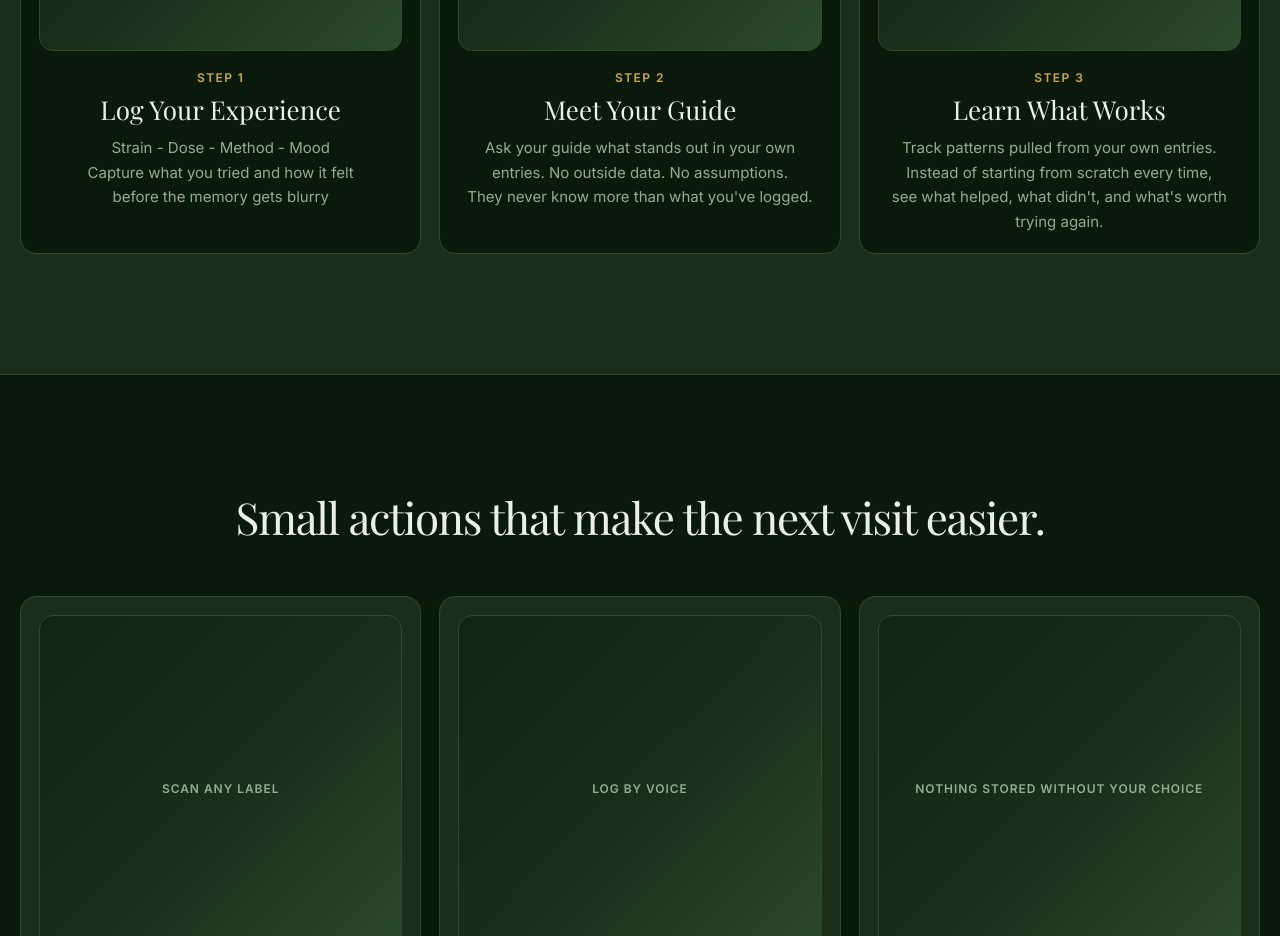
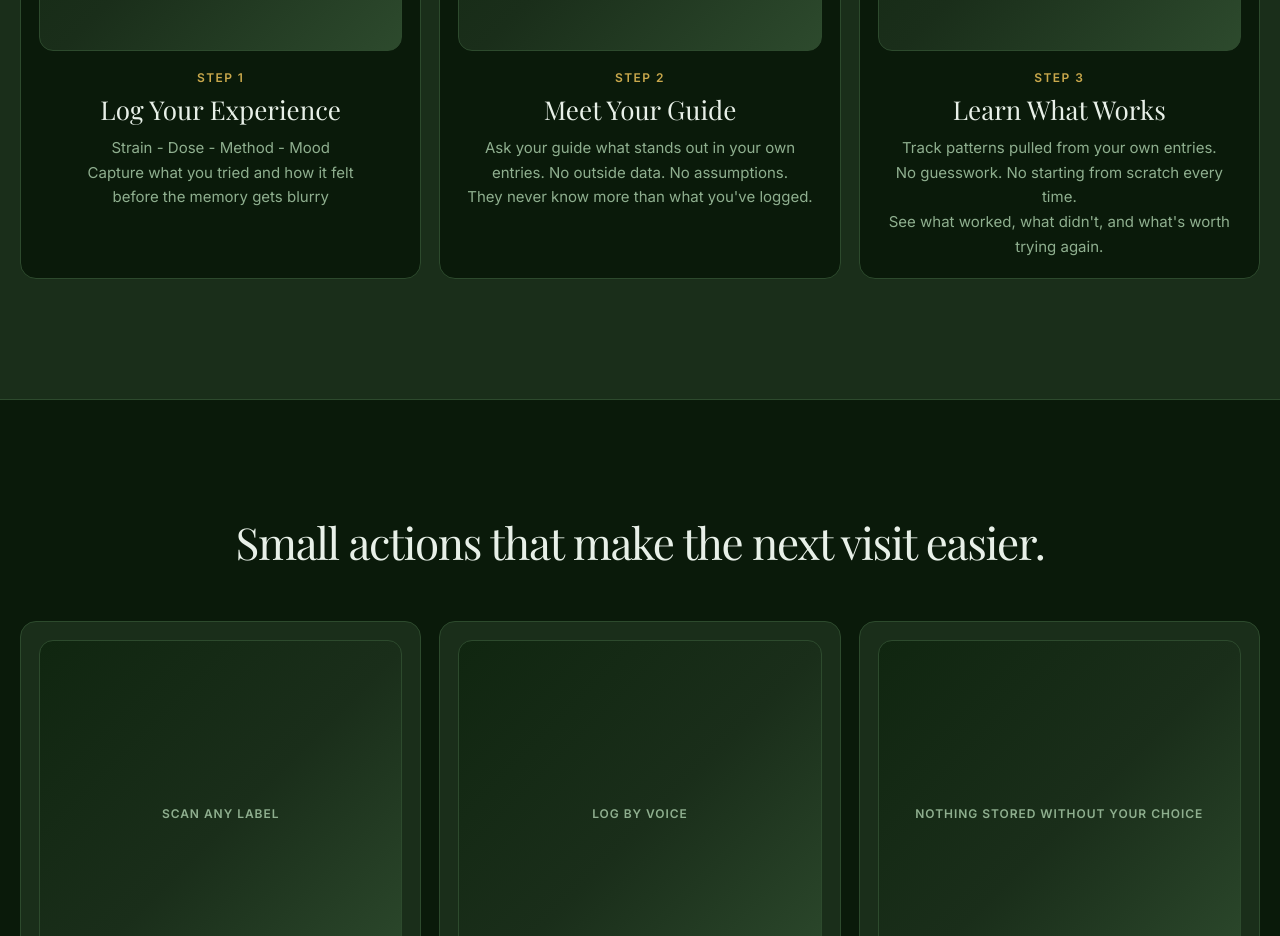
Before and after one commit to casevoiceai/my420journal-app, a React (Vite) app: page / in a window 1280 px wide. Shown: the part 1560-2496 px from the top of the page. Built offline with nearby package versions, Linux system fonts and the light colour scheme.

Commit message:
Update Step 3 flavor text

```diff
--- a/src/marketing/MarketingProcess.jsx
+++ b/src/marketing/MarketingProcess.jsx
@@ -26,8 +26,8 @@ const processSteps = [
     title: 'Learn What Works',
     body: <>
       Track patterns pulled from your own entries.<br />
-      Instead of starting from scratch every time,<br />
-      see what helped, what didn't, and what's worth trying again.
+      No guesswork. No starting from scratch every time.<br />
+      See what worked, what didn't, and what's worth trying again.
     </>,
     placeholder: 'Learn What Works',
   },
```
